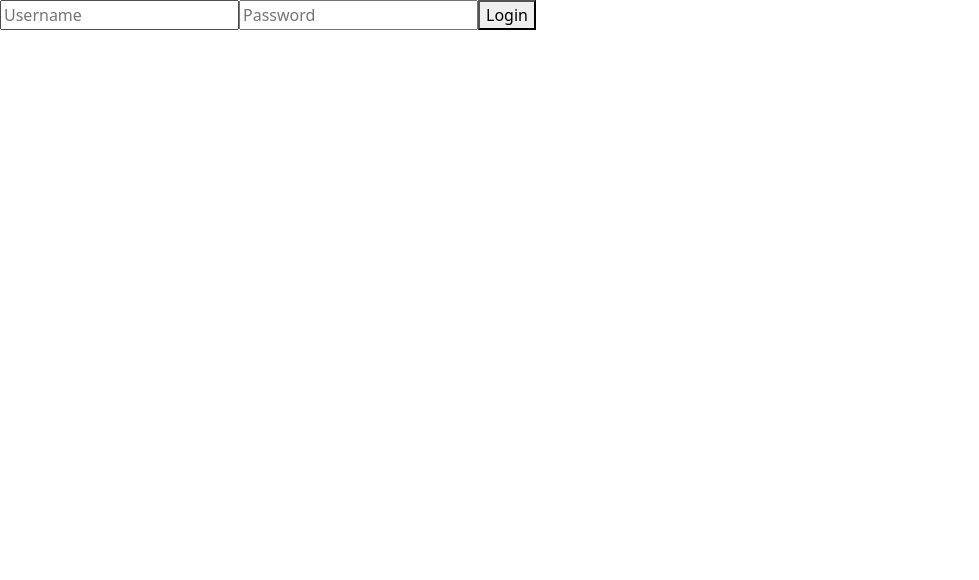
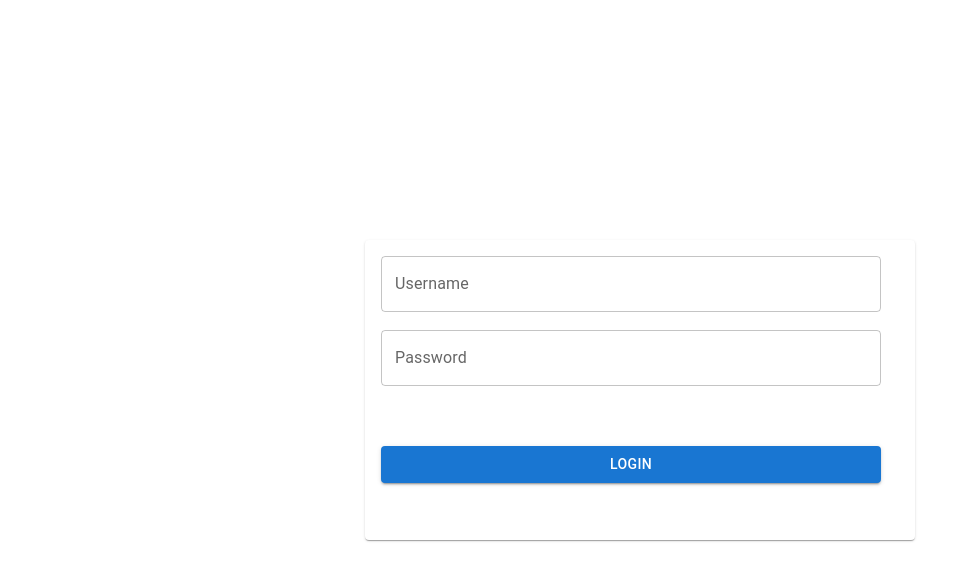
Before and after one commit to sparsh2002/Typeface-Assignment, a React (Create React App) app in the folder frontend/: page /login in a window 1280 px wide. Shown: the top 580 px of the page, without its empty margins (0-979 px from the left). Built offline with nearby package versions, Linux system fonts and the light colour scheme.

Commit message:
updated the CSS of Home and login page

```diff
--- a/frontend/package.json
+++ b/frontend/package.json
@@ -3,6 +3,9 @@
   "version": "0.1.0",
   "private": true,
   "dependencies": {
+    "@emotion/react": "^11.14.0",
+    "@emotion/styled": "^11.14.0",
+    "@mui/material": "^6.4.1",
     "axios": "^1.7.9",
     "bootstrap": "^5.3.3",
     "cra-template": "1.2.0",
@@ -13,7 +16,7 @@
     "react-scripts": "5.0.1"
   },
   "scripts": {
-    "start": "react-scripts start",
+    "start": "PORT=3000 react-scripts start",
     "build": "react-scripts build",
     "test": "react-scripts test",
     "eject": "react-scripts eject"
--- a/frontend/src/components/Login.js
+++ b/frontend/src/components/Login.js
@@ -1,6 +1,11 @@
 import React, { useState } from 'react';
 import api from '../api/api';
 import { useNavigate } from 'react-router-dom';
+import Card from '@mui/material/Card';
+import CardActions from '@mui/material/CardActions';
+import CardContent from '@mui/material/CardContent';
+import Button from '@mui/material/Button';
+import TextField from '@mui/material/TextField';
 
 function Login() {
   const [credentials, setCredentials] = useState({ username: '', password: '' });
@@ -18,21 +23,23 @@ function Login() {
   };
 
   return (
-    <form onSubmit={handleLogin}>
-      <input
-        type="text"
-        placeholder="Username"
-        value={credentials.username}
-        onChange={(e) => setCredentials({ ...credentials, username: e.target.value })}
-      />
-      <input
-        type="password"
-        placeholder="Password"
-        value={credentials.password}
-        onChange={(e) => setCredentials({ ...credentials, password: e.target.value })}
-      />
-      <button type="submit">Login</button>
-    </form>
+    <Card style={{width:550 , height:300 , margin:'auto', marginTop:'30vh'}}>
+      <CardContent>
+        <form onSubmit={handleLogin} style={{display:'flex' , flexDirection:"column" , width:500, rowGap:18}}>
+          <TextField id="outlined-basic" label="Username" variant="outlined" type="text"
+            placeholder="Username"
+            value={credentials.username}
+            onChange={(e) => setCredentials({ ...credentials, username: e.target.value })} />
+          <TextField id="outlined-basic" label="Password" variant="outlined"  type="password"
+            placeholder="Password"
+            value={credentials.password}
+            onChange={(e) => setCredentials({ ...credentials, password: e.target.value })} />
+          <br />
+          <Button variant="contained" type="submit">Login</Button>
+        </form>
+      </CardContent>
+    </Card>
+
   );
 }
 
--- a/frontend/src/pages/Home.js
+++ b/frontend/src/pages/Home.js
@@ -1,13 +1,22 @@
 import React from 'react';
 import { Link } from 'react-router-dom';
+import Stack from '@mui/material/Stack';
+import Button from '@mui/material/Button';
 
 function Home() {
   return (
     <div>
-      <h1>Welcome to Dropbox Clone</h1>
-      <Link to="/login">Login</Link>
-      <br />
-      <Link to="/signup">Signup</Link>
+      <h1 style={{display:"flex" , justifyContent:"center", alignItems:"center"}}>Welcome to Dropbox App - Typeface</h1>
+      <div style={{
+        display:"flex" ,
+        flexDirection:'column' ,
+        justifyContent:"center",
+        alignItems:"center",
+        rowGap:10
+        }} >
+        <Button style={{width:100}} variant="contained"><Link style={{ all: 'unset', cursor: 'pointer' }} to="/login">Login</Link></Button>
+        <Button style={{width:100}} variant="outlined"><Link  style={{ all: 'unset', cursor: 'pointer' }} to="/signup">Signup</Link></Button>
+      </div>
     </div>
   );
 }
```
Also changed, not shown: 1 other file (tests, documents, lock files or other folders).
